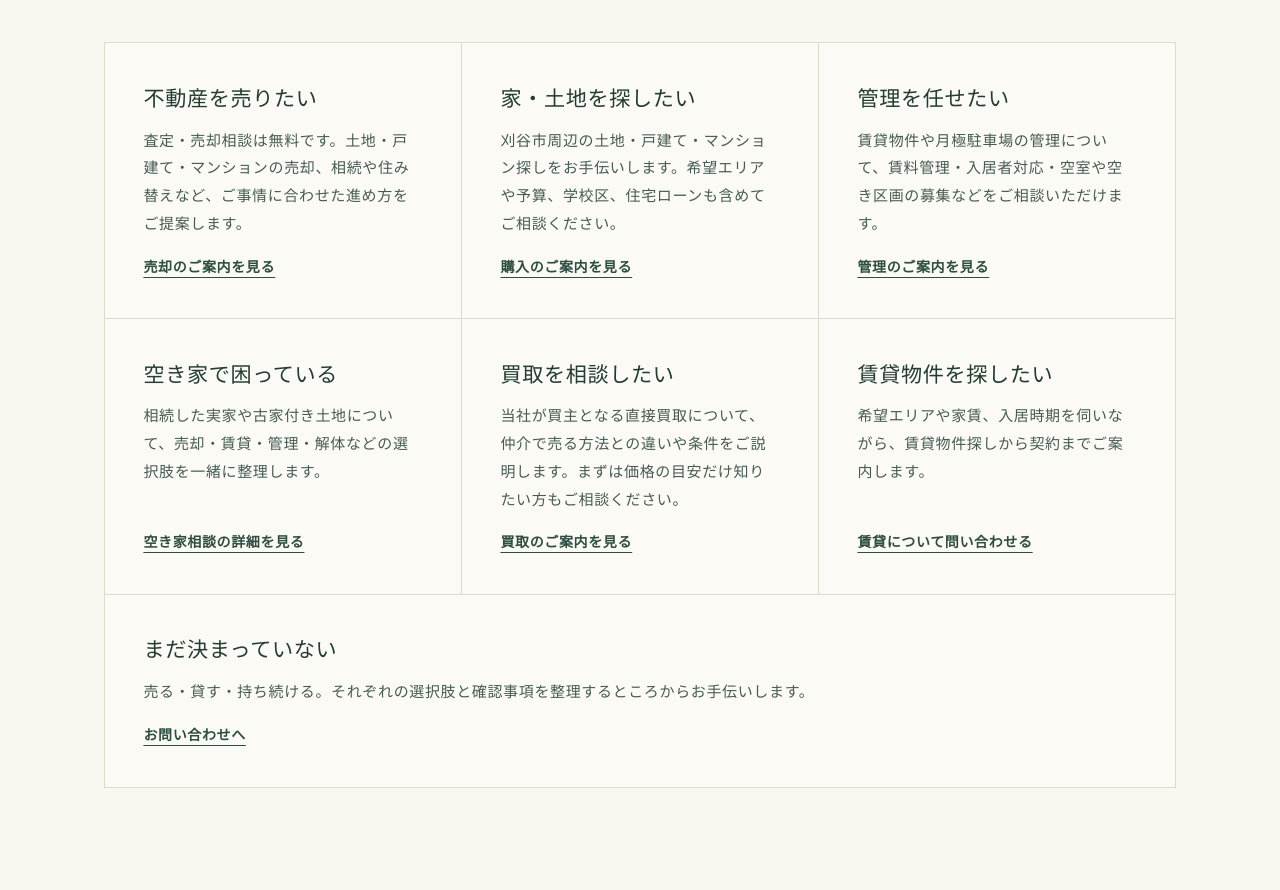
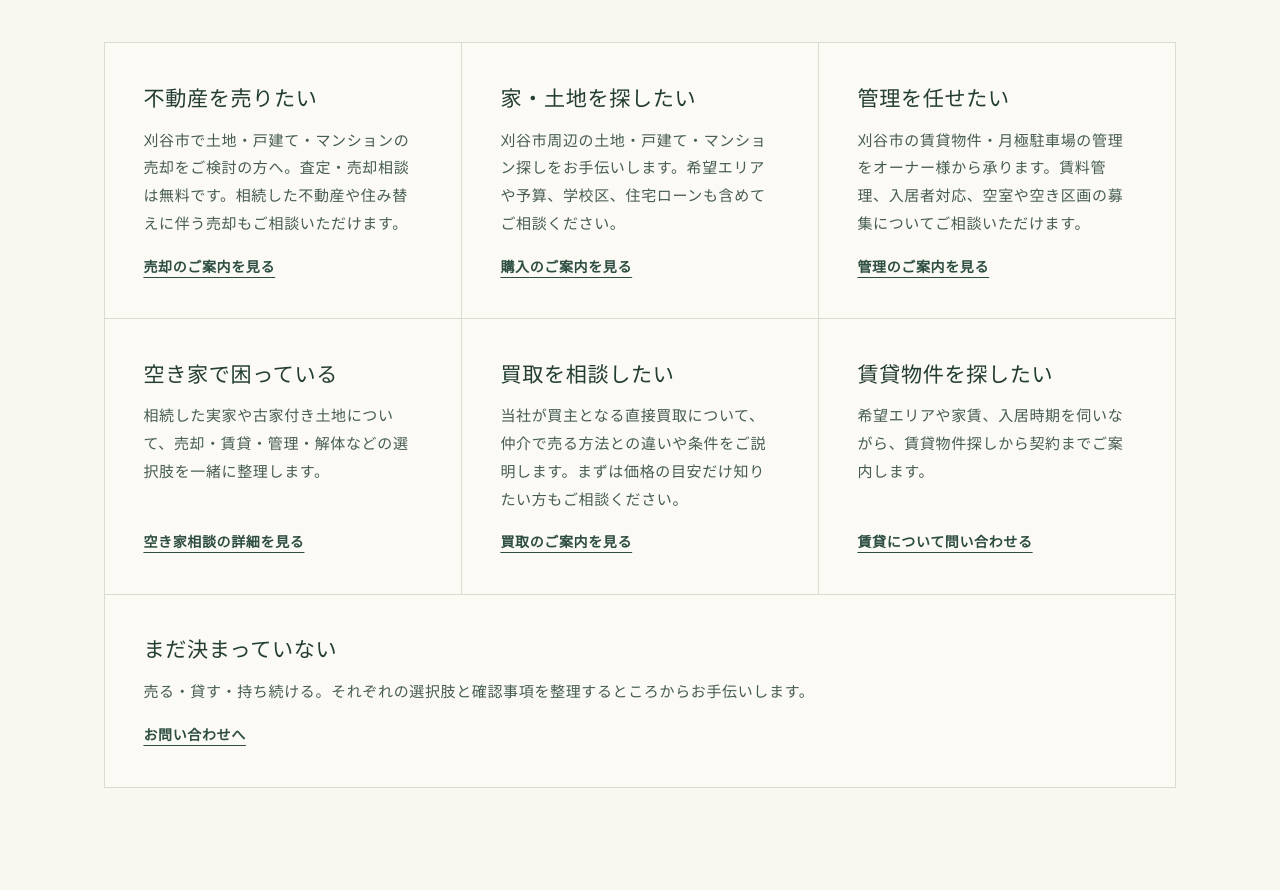
Before and after one commit to yutaka-fudosan/yutaka-fudosan, a plain HTML site: page index.html in a window 1280 px wide. Shown: the part 1180-2070 px from the top of the page. Drawn offline with nearby package versions, Linux system fonts and the light colour scheme.

Commit message:
Clarify Kariya sale and property management services

```diff
--- a/index.html
+++ b/index.html
@@ -361,9 +361,9 @@ body:has(#v-home.on):not(.sc)::before{background:#f0efe6}
 <section id="consult"><div class="w">
 <div class="sec-h rv"><span class="eye">OUR SERVICES</span><h2>いまのお悩みから、<br>お選びください。</h2><p class="sub">何から始めればいいか分からない。そんな段階のご相談がほとんどです。</p></div>
 <div class="consult-grid">
-<a class="consult-card" href="#sell"><h3>不動産を売りたい</h3><p>査定・売却相談は無料です。土地・戸建て・マンションの売却、相続や住み替えなど、ご事情に合わせた進め方をご提案します。</p><span class="consult-card-action">売却のご案内を見る</span></a>
+<a class="consult-card" href="#sell"><h3>不動産を売りたい</h3><p>刈谷市で土地・戸建て・マンションの売却をご検討の方へ。査定・売却相談は無料です。相続した不動産や住み替えに伴う売却もご相談いただけます。</p><span class="consult-card-action">売却のご案内を見る</span></a>
 <a class="consult-card" href="#buy"><h3>家・土地を探したい</h3><p>刈谷市周辺の土地・戸建て・マンション探しをお手伝いします。希望エリアや予算、学校区、住宅ローンも含めてご相談ください。</p><span class="consult-card-action">購入のご案内を見る</span></a>
-<a class="consult-card" href="#manage"><h3>管理を任せたい</h3><p>賃貸物件や月極駐車場の管理について、賃料管理・入居者対応・空室や空き区画の募集などをご相談いただけます。</p><span class="consult-card-action">管理のご案内を見る</span></a>
+<a class="consult-card" href="#manage"><h3>管理を任せたい</h3><p>刈谷市の賃貸物件・月極駐車場の管理をオーナー様から承ります。賃料管理、入居者対応、空室や空き区画の募集についてご相談いただけます。</p><span class="consult-card-action">管理のご案内を見る</span></a>
 <a class="consult-card" href="#vacant"><h3>空き家で困っている</h3><p>相続した実家や古家付き土地について、売却・賃貸・管理・解体などの選択肢を一緒に整理します。</p><span class="consult-card-action">空き家相談の詳細を見る</span></a>
 <a class="consult-card" href="#buyout"><h3>買取を相談したい</h3><p>当社が買主となる直接買取について、仲介で売る方法との違いや条件をご説明します。まずは価格の目安だけ知りたい方もご相談ください。</p><span class="consult-card-action">買取のご案内を見る</span></a>
 <a class="consult-card" href="#contact"><h3>賃貸物件を探したい</h3><p>希望エリアや家賃、入居時期を伺いながら、賃貸物件探しから契約までご案内します。</p><span class="consult-card-action">賃貸について問い合わせる</span></a>
```
